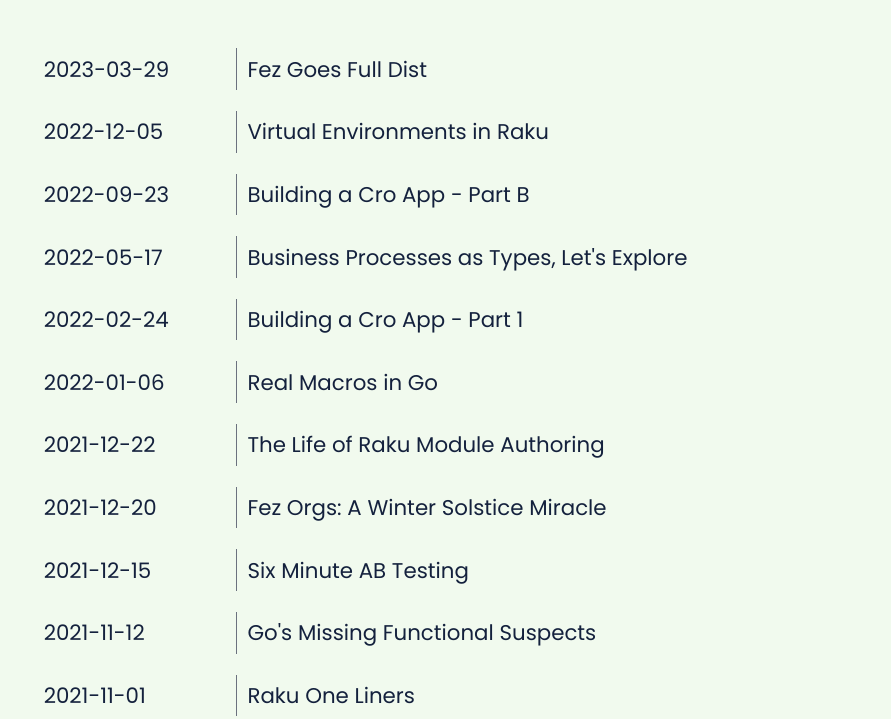
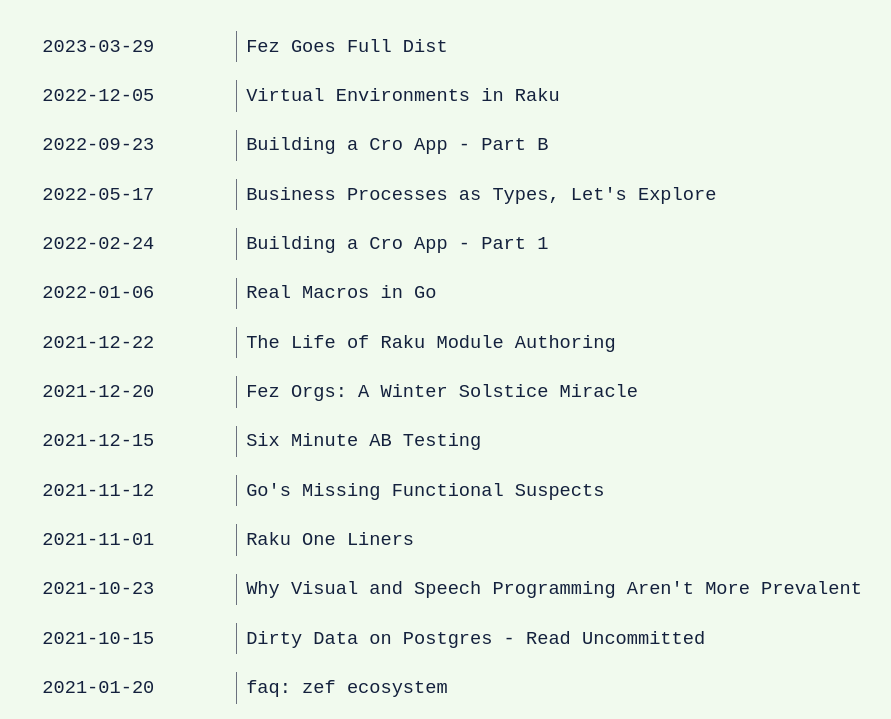
Before and after one commit to tony-o/tony-o.github.io, a plain HTML site: page docs/index.html in a window 1280 px wide. Shown: the part 144-863 px from the top of the page, without its empty margins (96-987 px from the left). Drawn offline with Linux system fonts and the light colour scheme.

Commit message:
style updates

```diff
--- a/docs/s/style.css
+++ b/docs/s/style.css
@@ -1,4 +1,4 @@
-@import url('https://fonts.googleapis.com/css2?family=Poppins:ital,wght@0,100;0,200;0,300;0,400;0,500;0,600;0,700;0,800;0,900;1,100;1,200;1,300;1,400;1,500;1,600;1,700;1,800;1,900&family=Roboto+Slab:wght@400;500;600;700;800&display=swap');
+@import url('https://fonts.googleapis.com/css2?family=Roboto+Slab:wght@400;500;600;700;800&display=swap');
 
 * {
   box-sizing:  border-box;
@@ -6,8 +6,8 @@
 html, body {
   min-height:  100%;
   min-width:   100%;
-  font-size:   16pt;
-  font-family: Poppins, serif;
+  font-size:   14pt;
+  font-family: monospace;
   background:  #f1faee;
   color:       #14213d;
   margin:      0;
```
